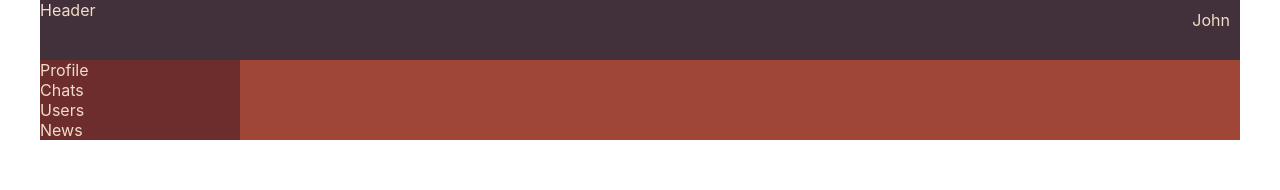
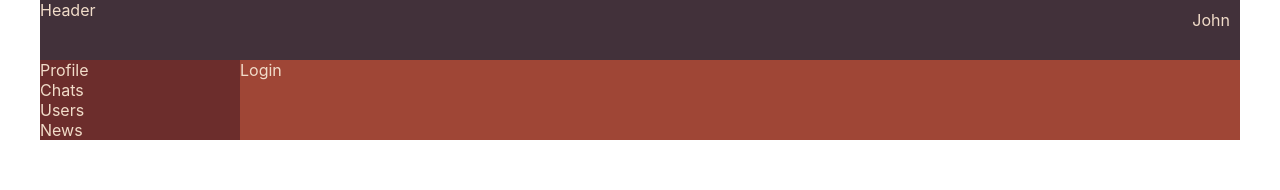
Before and after one commit to MihaDarin/my-first-react, a React (Create React App) app: page /login in a window 1280 px wide. Shown: the top 190 px of the page. Built offline with nearby package versions, Linux system fonts and the light colour scheme; data requests are answered from the project's data file.

Commit message:
изучено перенаправление (редирект) на логинизацию, если пользователь не залогинен

```diff
--- a/src/App.js
+++ b/src/App.js
@@ -6,6 +6,7 @@
 import NewsContainer from "./components/News/NewsContainer";
 import { Route, Routes } from "react-router-dom";
 import HeaderContainer from "./components/Header/HeaderContainer";
+import Login from "./components/Login/Login";
 
 function App(props) {
   return (
@@ -13,6 +14,7 @@
       <HeaderContainer />
       <Sidebar />
       <Routes>
+        <Route path="/login" element={<Login />} />
         <Route path="/profile/:userId" element={<ProfileContainer />} />
         <Route path="/profile/*" element={<ProfileContainer />} />/
         <Route path="/chats/*" element={<ChatsContainer />} />
--- a/src/components/Chats/Chats.js
+++ b/src/components/Chats/Chats.js
@@ -2,6 +2,7 @@
 import style from "./Chats.module.css";
 import Chat from "./Chat/Chat";
 import Message from "./Message/Message";
+import { Navigate } from "react-router-dom";
 
 const Chats = (props) => {
   const chats = props.state.chatsData.map((chat) => {
@@ -25,6 +26,8 @@
     let text = e.target.value;
     props.updateMessageText(text);
   };
+
+  if (!props.isAuth) return <Navigate to={"/login"} />;
   return (
     <div className={style.chats}>
       <div className={style.chats_items}>{chats}</div>
--- a/src/components/Chats/ChatsContainer.js
+++ b/src/components/Chats/ChatsContainer.js
@@ -9,6 +9,7 @@
 const mapStateToProps = (state) => {
   return {
     state: state.chatsPage,
+    isAuth: state.auth.isAuth,
   };
 };
 const mapDispatchToProps = (dispatch) => {
--- /dev/null
+++ b/src/components/Login/Login.js
@@ -0,0 +1,7 @@
+import React from "react";
+
+const Login = () => {
+  return <div>Login</div>;
+};
+
+export default Login;
--- a/src/components/Profile/ProfileContainer.js
+++ b/src/components/Profile/ProfileContainer.js
@@ -3,7 +3,12 @@
 import axios from "axios";
 import { connect } from "react-redux";
 import { setUserProfile } from "../../redux/ProfileReducer";
-import { useLocation, useNavigate, useParams } from "react-router-dom";
+import {
+  Navigate,
+  useLocation,
+  useNavigate,
+  useParams,
+} from "react-router-dom";
 
 class ProfileContainer extends React.Component {
   componentDidMount() {
@@ -16,6 +21,7 @@
     });
   }
   render() {
+    if (!this.props.isAuth) return <Navigate to={"/login"} />;
     return <Profile {...this.props} profile={this.props.profile} />;
   }
 }
@@ -32,6 +38,7 @@
 }
 const mapStateToProps = (state) => ({
   profile: state.profilePage.profile,
+  isAuth: state.auth.isAuth,
 });
 
 export default connect(mapStateToProps, { setUserProfile })(
```
